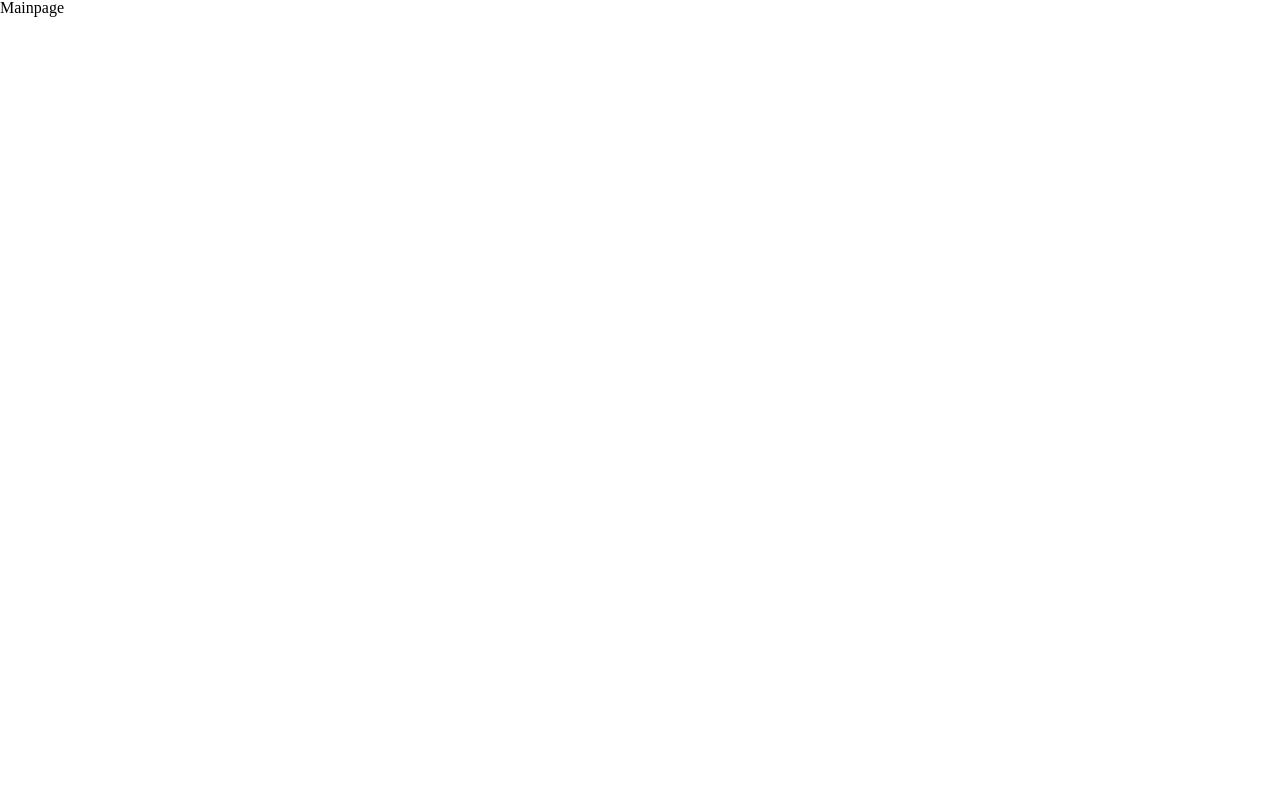
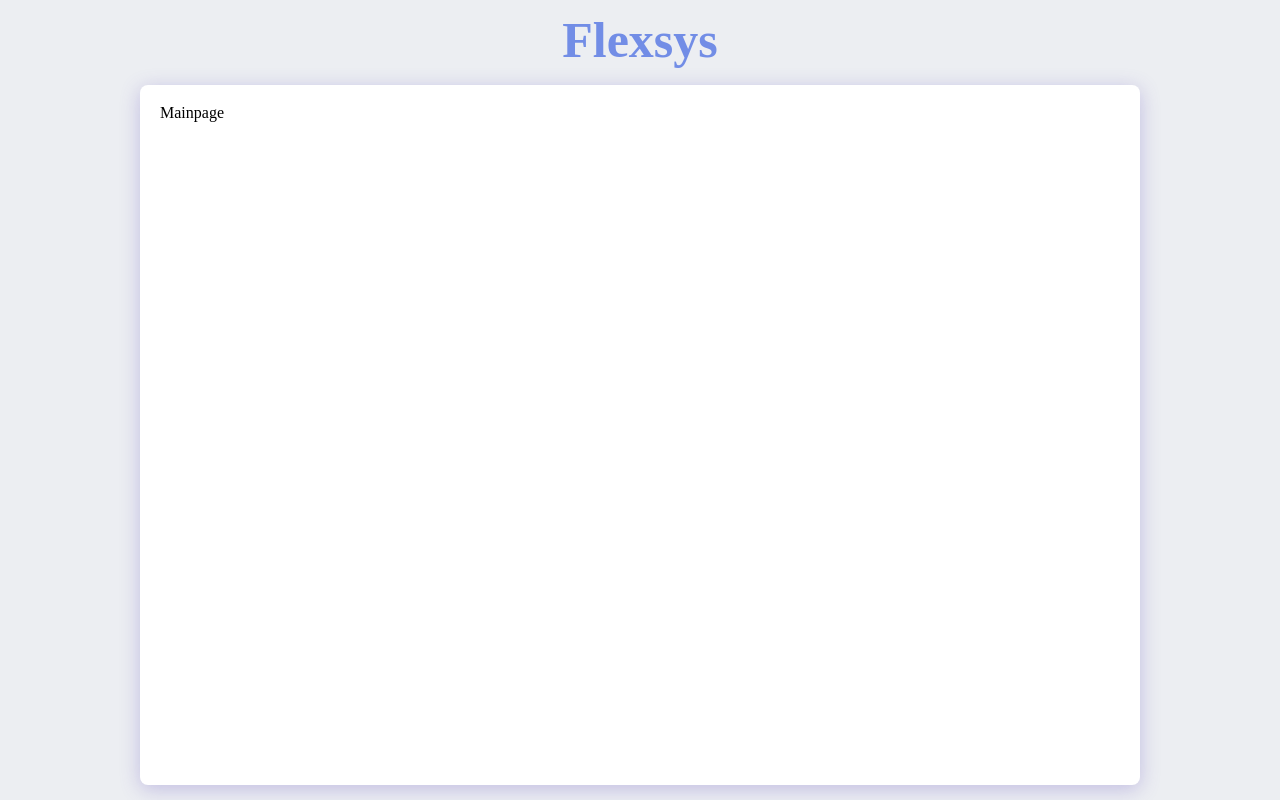
Before and after one commit to wanted-pre-onboarding-internship-1team/pre-onboarding-9th-3-1, a React (Create React App) app: page / in a window 1280 px wide. Built offline with nearby package versions, Linux system fonts and the light colour scheme.

Commit message:
[#1] feat: 공통 레이아웃 스타일 적용

```diff
--- a/src/App.tsx
+++ b/src/App.tsx
@@ -4,6 +4,10 @@ import reset from 'styled-reset';
 
 const GlobalStyle = createGlobalStyle`
   ${reset}
+
+  * {
+    box-sizing: border-box;
+  }
 `;
 
 function App() {
--- /dev/null
+++ b/src/components/common/MainContainer.tsx
@@ -0,0 +1,41 @@
+import { Outlet } from 'react-router-dom';
+import styled from 'styled-components';
+
+const MainContainer = () => {
+  return (
+    <MainWrapper>
+      <Title>Flexsys</Title>
+      <MainSection>
+        <Outlet />
+      </MainSection>
+    </MainWrapper>
+  );
+};
+
+const MainWrapper = styled.main`
+  display: flex;
+  align-items: center;
+  justify-content: center;
+  flex-direction: column;
+  gap: 20px;
+  min-height: 100vh;
+  background-color: #eceef2;
+`;
+
+const MainSection = styled.section`
+  width: calc(100% - 40px);
+  max-width: 1000px;
+  height: 700px;
+  padding: 20px;
+  border-radius: 8px;
+  background-color: #fff;
+  box-shadow: 0px 4px 20px #5b47bc4b;
+`;
+
+const Title = styled.h1`
+  color: #728de6;
+  font-size: 50px;
+  font-weight: bold;
+`;
+
+export default MainContainer;
--- a/src/router/router.tsx
+++ b/src/router/router.tsx
@@ -1,11 +1,13 @@
-import React from 'react';
+import MainContainer from '../components/common/MainContainer';
 import Mainpage from '../pages/Mainpage';
 import { Route, Routes } from 'react-router-dom';
 
 export default function router() {
   return (
     <Routes>
-      <Route path='/' element={<Mainpage />} />
+      <Route element={<MainContainer />}>
+        <Route path='/' element={<Mainpage />} />
+      </Route>
     </Routes>
   );
 }
```
